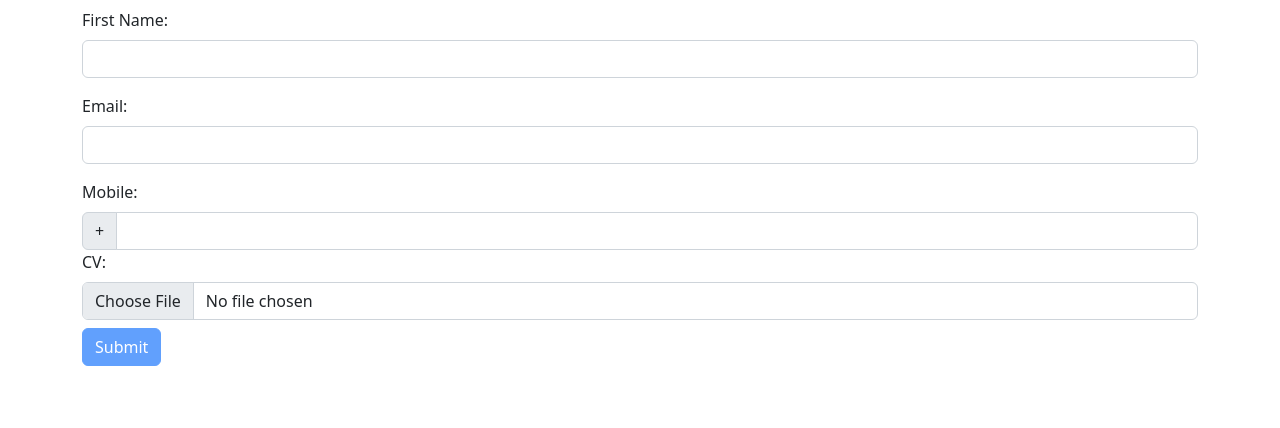
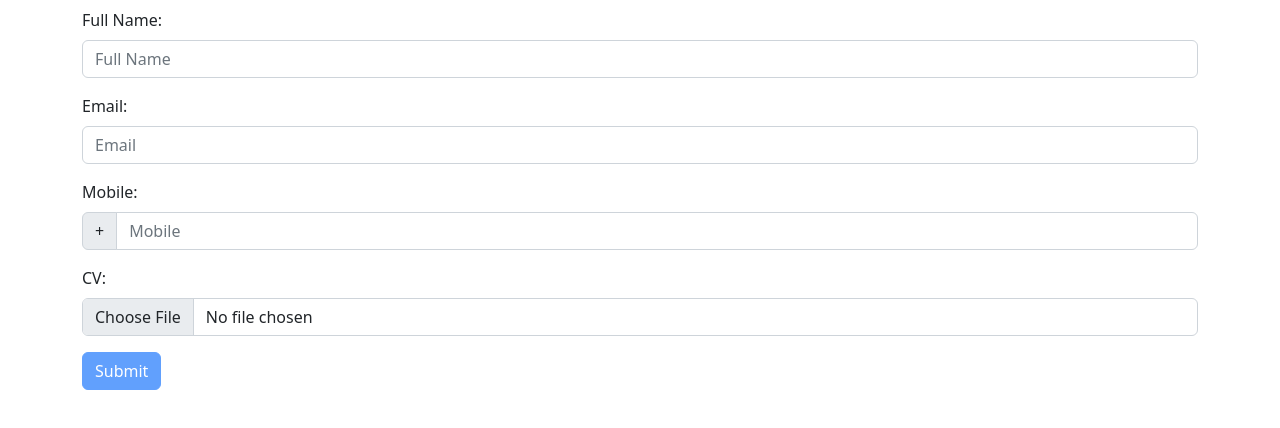
Before and after one commit to maha507/Post_form, a Svelte app: page / in a window 1280 px wide. Shown: the top 428 px of the page. Built offline with nearby package versions, Linux system fonts and the light colour scheme.

Commit message:
Post_form

```diff
--- a/src/App.svelte
+++ b/src/App.svelte
@@ -1,6 +1,6 @@
 <script>
+  import 'bootstrap/dist/css/bootstrap.min.css';
 
-  import 'bootstrap/dist/css/bootstrap.min.css';
   let fullName = '';
   let email = '';
   let mobile = '';
@@ -13,6 +13,7 @@
     fileContent = await toBase64(cvFile);
     fileName = cvFile.name;
   }
+
   async function uploadCV() {
     if (cvFile && fileContent && fileName) {
       const postData = {
@@ -22,6 +23,7 @@
         fileContent,
         fileName
       };
+
       try {
         const response = await fetch('https://api.recruitly.io/api/cvsubmit/bytes?apiKey=TEST45684CB2A93F41FC40869DC739BD4D126D77', {
           method: 'POST',
@@ -30,19 +32,21 @@
           },
           body: JSON.stringify(postData)
         });
+
         // Handle the response as needed
         if (response.ok) {
           console.log('CV uploaded successfully');
-
+          resetForm();
+          location.reload();
         } else {
           console.error('Failed to upload CV');
         }
-     }
-     catch (error) {
+      } catch (error) {
         console.error('Error uploading CV:', error);
       }
     }
   }
+
   function toBase64(file) {
     return new Promise((resolve, reject) => {
       const reader = new FileReader();
@@ -51,12 +55,13 @@
       reader.onerror = error => reject(error);
     });
   }
+
   function handleSubmit(event) {
     event.preventDefault();
     // Validate the form fields and submit data if valid
     if (validateForm()) {
       // TODO: Handle form submission
-      console.log('Form submitted successfully!');
+      uploadCV();
     }
   }
 
@@ -69,7 +74,6 @@
     if (!validateEmail(email)) {
       alert('Invalid Email format.');
       return false;
-
     }
     if (!validateMobile(mobile)) {
       alert('Invalid Mobile format.');
@@ -83,33 +87,46 @@
     const emailRegex = /^[^\s@]+@[^\s@]+\.[^\s@]+$/;
     return emailRegex.test(email);
   }
+
   function validateMobile(mobile) {
     // Validate the mobile format using a regular expression
     const mobileRegex = /^(\+?\d+)?$/;
     return mobileRegex.test(mobile);
   }
+
+  function resetForm() {
+    fullName = '';
+    email = '';
+    mobile = '';
+    cvFile = null;
+    fileContent = '';
+    fileName = '';
+    document.getElementById('cv').value = '';
+  }
+  location.reload();
 </script>
+
 <main class="container">
   <form on:submit={handleSubmit}>
     <div class="mb-3">
-    <label for="fullName" class="form-label">First Name:</label>
-    <input type="text" class="form-control" id="firstName" bind:value={fullName} required>
+      <label for="fullName" class="form-label">Full Name:</label>
+      <input type="text" class="form-control" id="fullName" bind:value={fullName} placeholder="Full Name" required>
     </div>
     <div class="mb-3">
       <label for="email" class="form-label">Email:</label>
-    <input type="email" class="form-control" id="email" bind:value={email} required>
+      <input type="email" class="form-control" id="email" bind:value={email} placeholder="Email" required>
     </div>
     <div class="mb-3">
       <label for="mobile" class="form-label">Mobile:</label>
       <div class="input-group">
         <span class="input-group-text">+</span>
-      <input type="tel" class="form-control" id="mobile" bind:value={mobile} required maxlength="10" pattern="^\+?\d+$">
+        <input type="tel" class="form-control" id="mobile" bind:value={mobile} placeholder="Mobile" required maxlength="10" pattern="^\+?\d+$">
+      </div>
     </div>
     <div class="mb-3">
       <label for="cv" class="form-label">CV:</label>
-  <input type="file" class="form-control" accept=".pdf,.doc,.docx" on:change={handleFileChange} />
-  <h1></h1>
-   <button class="btn btn-primary" on:click={uploadCV} disabled={!fullName  || !email || !mobile || !fileName || !fileContent}>Submit</button>
+      <input type="file" class="form-control" id="cv" accept=".pdf,.doc,.docx" on:change={handleFileChange} placeholder="CV" required>
     </div>
+    <button class="btn btn-primary" type="submit" disabled={!fullName || !email || !mobile || !fileName || !fileContent}>Submit</button>
   </form>
 </main>
```
Lines whose indentation alone changed are shown as unchanged.
